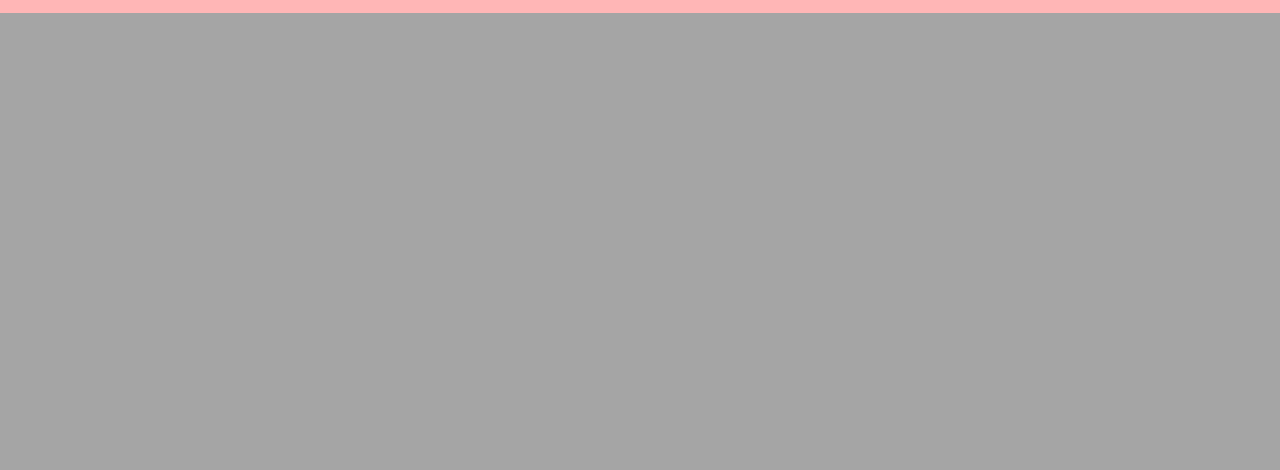
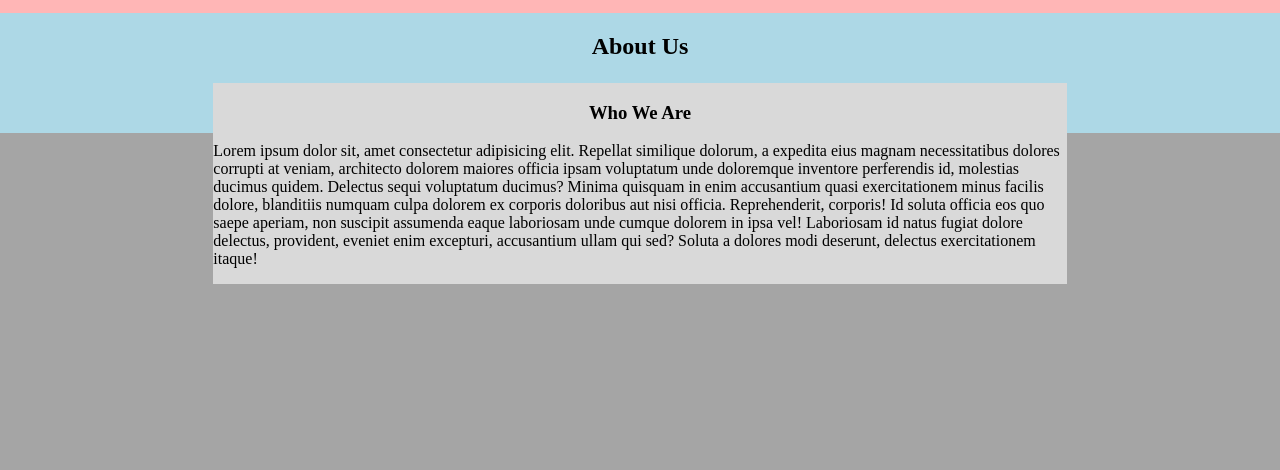
Before and after one commit to savacharya22/week-2-portfolio, a plain HTML site: page pages/about.html in a window 1280 px wide. Shown: the part 167-637 px from the top of the page. Drawn offline with Linux system fonts and the light colour scheme.

Commit message:
add about page

```diff
--- a/pages/about.html
+++ b/pages/about.html
@@ -14,6 +14,7 @@
     />
   </head>
   <body>
+    <div>
     <header>
       <div class="logo-name">
         <a href="../index.html">
@@ -36,13 +37,42 @@
       </nav>
     </header>
 
-    <main></main>
+    <main>
+      <section>
+        <div class="heading">
+          <h2>About Us</h2>
+        </div>
+
+        <div class="description">
+          <h3>Who We Are</h3>
+          <p>
+            Lorem ipsum dolor sit, amet consectetur adipisicing elit. Repellat
+            similique dolorum, a expedita eius magnam necessitatibus dolores
+            corrupti at veniam, architecto dolorem maiores officia ipsam
+            voluptatum unde doloremque inventore perferendis id, molestias
+            ducimus quidem. Delectus sequi voluptatum ducimus? Minima quisquam
+            in enim accusantium quasi exercitationem minus facilis dolore,
+            blanditiis numquam culpa dolorem ex corporis doloribus aut nisi
+            officia. Reprehenderit, corporis! Id soluta officia eos quo saepe
+            aperiam, non suscipit assumenda eaque laboriosam unde cumque dolorem
+            in ipsa vel! Laboriosam id natus fugiat dolore delectus, provident,
+            eveniet enim excepturi, accusantium ullam qui sed? Soluta a dolores
+            modi deserunt, delectus exercitationem itaque!
+          </p>
+        </div>
+      </section>
+    </main>
+  </div>
 
     <footer>
       <div class="social-media">
-            <a href="https://www.facebook.com" target="_blank"><i class="fa-brands fa-facebook"></i></a>
+        <a href="https://www.facebook.com" target="_blank"
+          ><i class="fa-brands fa-facebook"></i
+        ></a>
         <a href="https://www.github.com"><i class="fa-brands fa-github"></i></a>
-            <a href="https://www.linkdin.com"><i class="fa-brands fa-linkedin"></i></a>
+        <a href="https://www.linkdin.com"
+          ><i class="fa-brands fa-linkedin"></i
+        ></a>
       </div>
       <div class="info">
         <p>Contact: 044440404</p>
--- a/styles/pages/about.scss
+++ b/styles/pages/about.scss
@@ -1 +1,29 @@
 @import "../../index";
+
+main {
+    section {
+        display: grid;
+        grid-template-columns: 1fr 4fr 1fr;
+        grid-template-rows: 70px 50px 1fr;
+
+    }
+
+    .heading {
+
+        background-color: lightblue;
+        text-align: center;
+        grid-column: 1/-1;
+        grid-row: 1 / 3;
+    }
+
+    .description {
+        // border: 1px solid red;
+        background-color: $secondary-color;
+        grid-row: 2 /-1;
+        grid-column: 2 /3;
+
+        h3 {
+            text-align: center;
+        }
+    }
+}
--- a/styles/pages/contact.scss
+++ b/styles/pages/contact.scss
@@ -49,6 +49,7 @@ main {
                 font-size: 1.2rem;
                 border-radius: 6px;
                 cursor: pointer;
+
             }
         }
     }
```
Also changed, not shown: styles/pages/about.css. Lines whose indentation alone changed are shown as unchanged.
